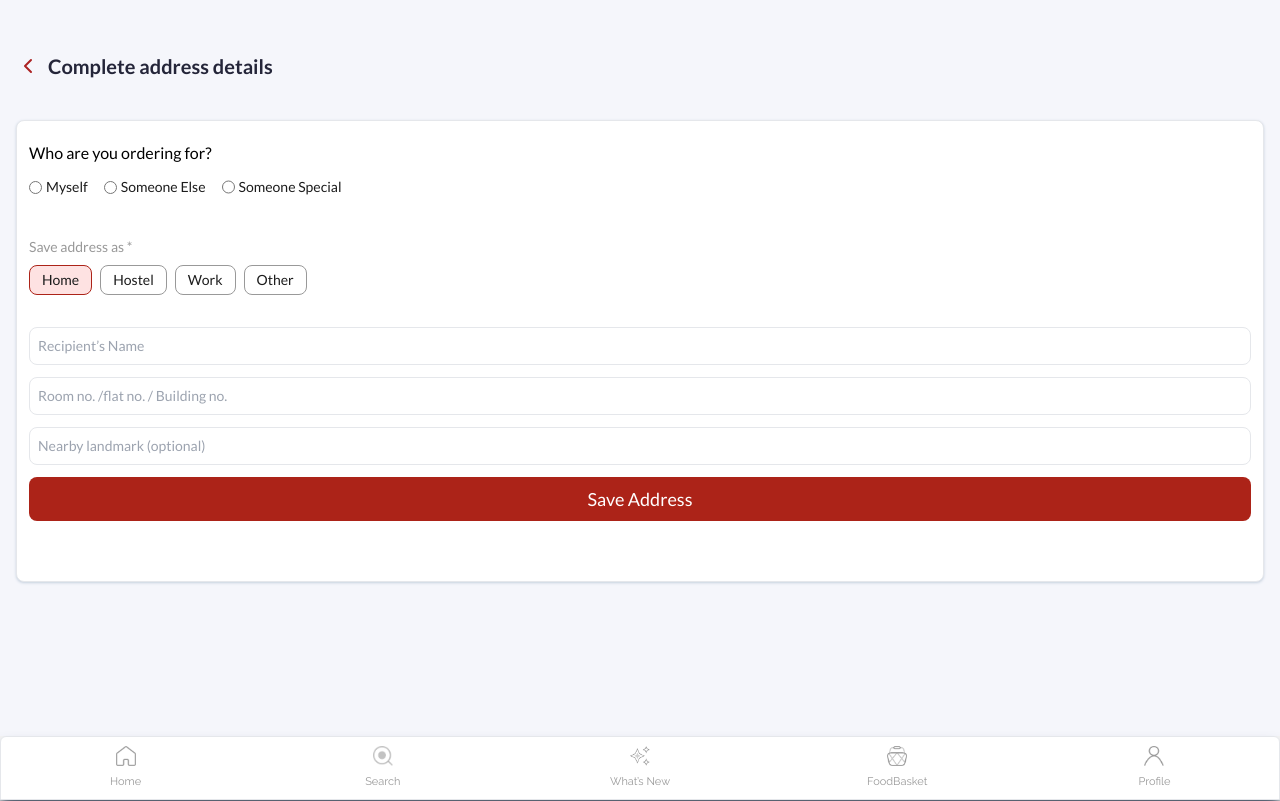
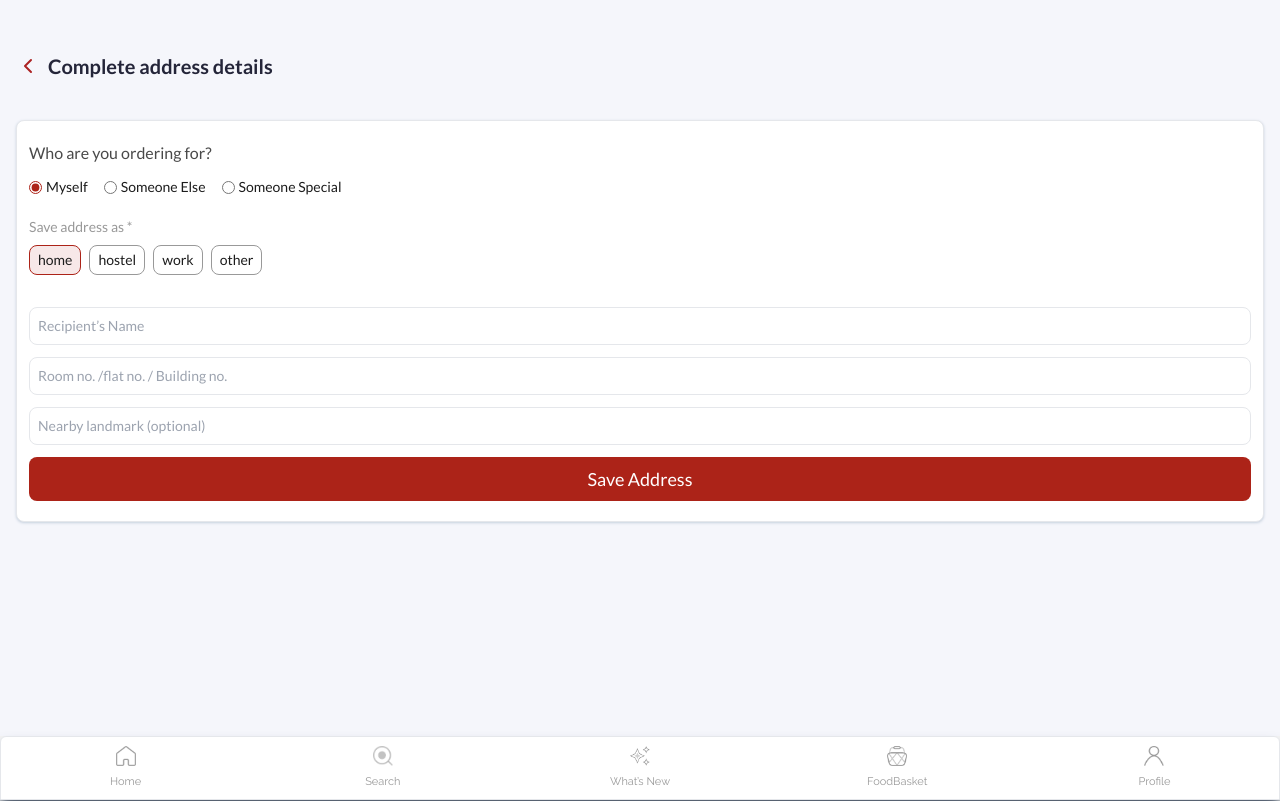
Before and after one commit to theDarkHorses/www.theloudkitchens.in, a Next.js app: page /address/new in a window 1280 px wide. Shown: the top 801 px of the page. Built offline with nearby package versions, Linux system fonts and the light colour scheme; no server answers.

Commit message:
made address section and home carousel with sanity

```diff
--- a/app/address/[id]/page.jsx
+++ b/app/address/[id]/page.jsx
@@ -1,123 +1,124 @@
 "use client";
 
-import axios from "axios";
+import { userCollectionRef } from "@/app/firebaseConfig";
+import { useAuth } from "@clerk/nextjs";
+import { collection, doc, getDoc, setDoc } from "firebase/firestore";
 import { ChevronLeft } from "lucide-react";
+import Link from "next/link";
+import { useParams } from "next/navigation";
 import { useRouter } from "next/navigation";
-import { useState } from "react";
-const options = ["home", "hostel", "work", "other"];
+import { useEffect, useState } from "react";
+
+const orderForOptions = ["Myself", "Someone Else", "Someone special"];
+const locationOptions = ["home", "hostel", "work", "other"];
+
+
 
 export default function page() {
-  const [activeLocation, setActiveLocation] = useState(options[0]);
-  const [orderFor, setOrderFor] = useState(options[0]);
-  const [simpleFormData, setSimpleFormData] = useState({
-    name: "",
-    address: "",
-    birthday: "",
-    landmark: "",
-  });
-  const router = useRouter();
-  const submitHandler = async (e) => {
-    e.preventDefault();
-    const response = await axios.post(
-      "http://localhost:3000/api/address",
-      simpleFormData
-    );
+    const params = useParams()
+    const router = useRouter()
+    const { userId } = useAuth()
+    const [orderFor, setOrderFor] = useState(orderForOptions[0]);
+    const [location, setLocation] = useState(locationOptions[0]);
+    const [address, setAddress] = useState({ name: "", address: "", landmark: "", birthday: "", orderFor: "", location: "" });
 
-    console.log("submit", simpleFormData, response);
-  };
+    useEffect(() => {
+        async function getAddress(addressId) {
+            const addressRef = doc(collection(doc(userCollectionRef, userId), "addresses"), addressId);
+            const address = await getDoc(addressRef);
+            return address.data();
+        }
 
+        getAddress(params.id).then((data) => {
+            setAddress({ id: params.id, address: data.address || "", birthday: data.birthday || "", landmark: data.landmark || "", name: data.name || "" })
+            setOrderFor(data?.orderFor || orderForOptions[0])
+            setLocation(data?.location || locationOptions[0])
+        })
+    }, []
+    )
+
+    const handleSubmit = async (e) => {
+        e.preventDefault()
+        try {
+            await setDoc(doc(collection(doc(userCollectionRef, userId), "addresses"), params.id), { ...address, orderFor, location })
+        } catch (err) {
+            console.log(err.message)
+        }
+        router.push("/address")
+        router.refresh()
+
+    }
     return (
         <section className="h-[calc(100vh_-_64px)] no-scrollbar px-4 bg-[#F5F6FB] w-full overflow-hidden overflow-y-scroll py-8">
             <header className="flex items-center space-x-2 mt-5 ">
+                <Link href="/address">
                     <ChevronLeft
-          onClick={() => router.back()}
                         size={24}
                         color="#AC2323"
                         className="cursor-pointer"
                     />
+                </Link>
                 <h1 className="font-lato text-xl font-bold text-[#242539]">
                     Complete address details
                 </h1>
             </header>
-      <div className="border mt-10 rounded-lg p-3 py-5 shadow shadow-slate-300  bg-white">
-        <p className="text-base font-lato">Who are you ordering for?</p>
+
+            <main className="border mt-10 rounded-lg p-3 py-5 shadow shadow-slate-300  bg-white">
+                <p className="text-base font-lato text-[#1C1C1CCC]">Who are you ordering for?</p>
                 <div className="flex space-x-4 items-center mt-3 ">
-          <div className="flex space-x-1 text-sm items-center font-lato text-[#1C1C1C]">
+
+                    {orderForOptions.map((option, index) => (
+                        <div key={option} className="flex space-x-1 text-sm items-center font-lato text-[#1C1C1C]">
                             <input
-              name="order"
-              value="Myself"
-              id="myself"
+                                name="orderFor"
+                                value={option}
+                                id={option}
+                                checked={orderFor == option}
                                 type="radio"
                                 className=" accent-primary"
-              onClick={() => setOrderFor("myself")}
+                                onChange={(e) => setOrderFor(e.target.value)}
                             />
-            <label htmlFor="myself">Myself</label>
+                            <label className="capitalize" htmlFor={option}>{option}</label>
                         </div>
-          <div className="flex space-x-1 text-sm items-center font-lato text-[#1C1C1C]">
-            <input
-              name="order"
-              value="someoneElse"
-              id="someoneElse"
-              type="radio"
-              className=" accent-primary"
-              onClick={() => setOrderFor("someoneElse")}
-            />
-            <label htmlFor="someoneElse">Someone Else</label>
+                    ))}
+
                 </div>
-          <div className="flex space-x-1 text-sm font-lato text-[#1C1C1C]">
-            <input
-              name="order"
-              value="someoneSpecial"
-              id="someoneSpecial"
-              type="radio"
-              className=" accent-primary"
-              onClick={() => setOrderFor("someoneSpecial")}
-            />
-            <label htmlFor="someoneSpecial">Someone Special</label>
+                <div className="font-lato text-sm  mt-5">
+                    <p className="text-text text-sm">Save address as *</p>
+                    <div className="w-full flex mt-2 space-x-2 font-lato text-sm text-[#1C1C1C]">
+                        {locationOptions.map((label) => (
+                            <div key={label} onClick={() => setLocation(label)} className={`flex space-x-1 text-sm items-center font-lato px-2 py-1 border rounded-lg text-[#1C1C1C] ${location == label ? "border-primary bg-[#AC23231A]" : "border-[#999]"}`}>
+                                {label}
+                            </div>
+                        ))}
                     </div>
                 </div>
-        <div className="font-lato text-sm my-10">
-          <p className="text-text text-sm">Save address as *</p>
-          <div className="w-full mt-2 space-x-2 font-lato text-sm text-[#1C1C1C]">
-            {options.map((label) => (
-              <button
-                type="button"
-                key={label}
-                onClick={() => setActiveLocation(label)}
-                className={`px-3 py-1 border capitalize rounded-lg ${
-                  label == activeLocation
-                    ? "border-primary bg-red-100"
-                    : "border-text"
-                }`}
-              >
-                {label}
-              </button>
-            ))}
-          </div>
                 <form
-            onSubmit={submitHandler}
+                    onSubmit={handleSubmit}
                     className="space-y-3 mt-8 flex flex-col font-lato text-sm"
                 >
-            {orderFor == "someoneSpecial" ? (
+                    {orderFor == "Someone special" ? (
                         <>
                             <input
                                 onChange={(e) =>
-                    setSimpleFormData({
-                      ...simpleFormData,
+                                    setAddress({
+                                        ...address,
                                         name: e.target.value,
                                     })
                                 }
+                                value={address.name}
                                 placeholder="Taste Chaser’s Name"
                                 className="py-2 px-2 w-full border rounded-lg outline-none"
                                 required
                             />
                             <input
                                 onChange={(e) =>
-                    setSimpleFormData({
-                      ...simpleFormData,
+                                    setAddress({
+                                        ...address,
                                         birthday: e.target.value,
                                     })
                                 }
+                                value={address.birthday}
                                 placeholder="TasteChaser’s Birthday"
                                 className="py-2 px-2 w-full border rounded-lg outline-none"
                                 required
@@ -126,8 +127,9 @@ export default function page() {
                     ) : (
                         <input
                             onChange={(e) =>
-                  setSimpleFormData({ ...simpleFormData, name: e.target.value })
+                                setAddress({ ...address, name: e.target.value })
                             }
+                            value={address.name}
                             placeholder="Recipient’s Name"
                             className="py-2 px-2 w-full border rounded-lg outline-none"
                             required
@@ -135,22 +137,24 @@ export default function page() {
                     )}
                     <input
                         onChange={(e) =>
-                setSimpleFormData({
-                  ...simpleFormData,
+                            setAddress({
+                                ...address,
                                 address: e.target.value,
                             })
                         }
+                        value={address.address}
                         placeholder="Room no. /flat no. / Building no."
                         className="py-2 px-2 w-full border rounded-lg outline-none"
                         required
                     />
                     <input
                         onChange={(e) =>
-                setSimpleFormData({
-                  ...simpleFormData,
+                            setAddress({
+                                ...address,
                                 landmark: e.target.value,
                             })
                         }
+                        value={address.landmark}
                         placeholder="Nearby landmark (optional)"
                         className="py-2 px-2 w-full border rounded-lg outline-none"
                         required
@@ -162,8 +166,8 @@ export default function page() {
                         Save Address
                     </button>
                 </form>
-        </div>
-      </div>
+            </main>
+
         </section>
-  );
+    )
 }
--- /dev/null
+++ b/app/address/new/page.jsx
@@ -0,0 +1,158 @@
+"use client";
+
+import { userCollectionRef } from "@/app/firebaseConfig";
+import { useAuth } from "@clerk/nextjs";
+import { addDoc, collection, doc, getDoc, setDoc } from "firebase/firestore";
+import { ChevronLeft } from "lucide-react";
+import Link from "next/link";
+import { useParams } from "next/navigation";
+import { useRouter } from "next/navigation";
+import { useEffect, useState } from "react";
+
+const orderForOptions = ["Myself", "Someone Else", "Someone special"];
+const locationOptions = ["home", "hostel", "work", "other"];
+
+
+
+export default function page() {
+  const params = useParams()
+  const router = useRouter()
+  const { userId } = useAuth()
+  const [orderFor, setOrderFor] = useState(orderForOptions[0]);
+  const [location, setLocation] = useState(locationOptions[0]);
+  const [address, setAddress] = useState({ name: "", address: "", landmark: "", birthday: "", orderFor: "", location: "" });
+
+  const handleSubmit = async (e) => {
+    e.preventDefault()
+    try {
+      await addDoc(collection(doc(userCollectionRef, userId), "addresses"), { ...address, orderFor, location })
+    } catch (err) {
+      console.log(err.message)
+    }
+    router.push("/address")
+    router.refresh()
+
+  }
+  return (
+    <section className="h-[calc(100vh_-_64px)] no-scrollbar px-4 bg-[#F5F6FB] w-full overflow-hidden overflow-y-scroll py-8">
+      <header className="flex items-center space-x-2 mt-5 ">
+        <Link href="/address">
+          <ChevronLeft
+            size={24}
+            color="#AC2323"
+            className="cursor-pointer"
+          />
+        </Link>
+        <h1 className="font-lato text-xl font-bold text-[#242539]">
+          Complete address details
+        </h1>
+      </header>
+
+      <main className="border mt-10 rounded-lg p-3 py-5 shadow shadow-slate-300  bg-white">
+        <p className="text-base font-lato text-[#1C1C1CCC]">Who are you ordering for?</p>
+        <div className="flex space-x-4 items-center mt-3 ">
+
+          {orderForOptions.map((option, index) => (
+            <div key={option} className="flex space-x-1 text-sm items-center font-lato text-[#1C1C1C]">
+              <input
+                name="orderFor"
+                value={option}
+                id={option}
+                checked={orderFor == option}
+                type="radio"
+                className=" accent-primary"
+                onChange={(e) => setOrderFor(e.target.value)}
+              />
+              <label className="capitalize" htmlFor={option}>{option}</label>
+            </div>
+          ))}
+
+        </div>
+        <div className="font-lato text-sm  mt-5">
+          <p className="text-text text-sm">Save address as *</p>
+          <div className="w-full flex mt-2 space-x-2 font-lato text-sm text-[#1C1C1C]">
+            {locationOptions.map((label) => (
+              <div key={label} onClick={() => setLocation(label)} className={`flex space-x-1 text-sm items-center font-lato px-2 py-1 border rounded-lg text-[#1C1C1C] ${location == label ? "border-primary bg-[#AC23231A]" : "border-[#999]"}`}>
+                {label}
+              </div>
+            ))}
+          </div>
+        </div>
+        <form
+          onSubmit={handleSubmit}
+          className="space-y-3 mt-8 flex flex-col font-lato text-sm"
+        >
+          {orderFor == "Someone special" ? (
+            <>
+              <input
+                onChange={(e) =>
+                  setAddress({
+                    ...address,
+                    name: e.target.value,
+                  })
+                }
+                value={address.name}
+                placeholder="Taste Chaser’s Name"
+                className="py-2 px-2 w-full border rounded-lg outline-none"
+                required
+              />
+              <input
+                onChange={(e) =>
+                  setAddress({
+                    ...address,
+                    birthday: e.target.value,
+                  })
+                }
+                value={address.birthday}
+                placeholder="TasteChaser’s Birthday"
+                className="py-2 px-2 w-full border rounded-lg outline-none"
+                required
+              />
+            </>
+          ) : (
+            <input
+              onChange={(e) =>
+                setAddress({ ...address, name: e.target.value })
+              }
+              value={address.name}
+              placeholder="Recipient’s Name"
+              className="py-2 px-2 w-full border rounded-lg outline-none"
+              required
+            />
+          )}
+          <input
+            onChange={(e) =>
+              setAddress({
+                ...address,
+                address: e.target.value,
+              })
+            }
+            value={address.address}
+            placeholder="Room no. /flat no. / Building no."
+            className="py-2 px-2 w-full border rounded-lg outline-none"
+            required
+          />
+          <input
+            onChange={(e) =>
+              setAddress({
+                ...address,
+                landmark: e.target.value,
+              })
+            }
+            value={address.landmark}
+            placeholder="Nearby landmark (optional)"
+            className="py-2 px-2 w-full border rounded-lg outline-none"
+            required
+          />
+          <button
+            type="submit"
+            className="bg-primary text-white text-lg font-lato text-center w-full py-2 mt-10 rounded-lg"
+          >
+            Save Address
+          </button>
+        </form>
+      </main>
+
+    </section>
+  )
+}
--- a/app/address/page.jsx
+++ b/app/address/page.jsx
@@ -1,4 +1,5 @@
-import axios from "axios";
+import { auth } from "@clerk/nextjs";
+import { collection, doc, getDocs } from "firebase/firestore";
 import {
   Briefcase,
   ChevronLeft,
@@ -9,27 +10,24 @@ import {
   Plus,
 } from "lucide-react";
 import Link from "next/link";
+import { userCollectionRef } from "../firebaseConfig";
 
-const ADDRESS = [
-  {
-    type: "home",
-    description:
-      "Faculty block, quarter no 2, near girls hostel, near workshop, near front main block near main gate near main colelge",
-  },
-  {
-    type: "home",
-    description:
-      "Faculty block, quarter no 2, near girls hostel, near workshop, near front main block near main gate near main colelge",
-  },
-];
 
-const Adress = async () => {
-  const getAddress = axios.get("localhost:3000/api/address");
-  console.log(getAddress);
-};
 
-export default function page() {
-  Adress();
+async function getAddresses() {
+  const { userId } = auth();
+  const addressCollectionRef = collection(
+    doc(userCollectionRef, userId),
+    "addresses"
+  );
+  const savedAddresses = await getDocs(addressCollectionRef);
+  return savedAddresses.docs.map((doc) => ({ id: doc.id, ...doc.data() }));
+}
+
+
+
+export default async function page() {
+  const addresses = await getAddresses();
   return (
     <section className="h-[calc(100vh_-_64px)] no-scrollbar px-4 bg-[#F5F6FB] w-full overflow-hidden overflow-y-scroll py-8">
       <header className="flex items-center space-x-2 mt-5 ">
@@ -56,29 +54,29 @@ export default function page() {
             Saved Addresses
           </h2>
           <main className="px-4 py-2 rounded-lg divide-y-[1px] shadow shadow-slate-300 bg-white">
-            {ADDRESS.map((address, index) => (
+            {addresses.map((address, index) => (
               <div
                 key={index}
-                className="flex py-6 space-x-4 items-start justify-between"
+                className="flex py-6 space-x-4 items-start "
               >
                 <div className="flex flex-col items-center">
-                  {address.type == "home" ? (
+                  {address.location == "home" ? (
                     <Home size={16} className="text-[#18191B]" />
                   ) : (
                     <Briefcase size={16} className="text-[#18191B]" />
                   )}
                   <p className="capitalize text-xs font-lato mt-1 ">
-                    {address.type}
+                    {address.location}
                   </p>
                 </div>
                 <div className="">
                   <p className="font-lato leading-none text-[#18191B] text-base capitalize">
-                    {address.type}
+                    {address.location}
                   </p>
                   <p className="font-lato mt-1 leading-snug text-xs text-md text-[#777] capitalize">
-                    {address.description}
+                    {`${address.name}, ${address.address}, ${address.landmark}.`}
                   </p>
-                  <Link href={`/address?edit=${index}`} className="w-fit">
+                  <Link href={`/address?edit=${address.id}`} className="w-fit">
                     <div className="p-1 bg-white w-fit rounded-full mt-3 shadow border shadow-slate-100">
                       <MoreHorizontal className="text-primary " size={16} />
                     </div>
--- /dev/null
+++ b/app/api/address/route.js
@@ -0,0 +1,29 @@
+import { NextResponse as res } from "next/server";
+import { userCollectionRef } from "@/app/firebaseConfig";
+import { auth } from "@clerk/nextjs/server";
+import { addDoc, collection, doc, deleteDoc } from "@firebase/firestore";
+
+export async function POST(req) {
+  const { userId } = auth();
+  const payload = await req.json();
+  const addressCollectionRef = collection(
+    doc(userCollectionRef, userId),
+    "addresses"
+  );
+  await addDoc(addressCollectionRef, payload, {
+    merge: true,
+  });
+  return res.json(payload);
+}
+
+export async function DELETE(req) {
+  const { url } = await req
+  const editAddressId = new URL(url).searchParams.get("edit")
+  const { userId } = auth();
+  const addressCollectionRef = collection(
+    doc(userCollectionRef, userId),
+    "addresses"
+  );
+  await deleteDoc(doc(addressCollectionRef, editAddressId));
+  return res.json({ message: "deleted" });
+}
--- a/app/home/layout.jsx
+++ b/app/home/layout.jsx
@@ -47,12 +47,12 @@ export default async function Layout({ dishes, carousel, restaurants }) {
             </p>
           </Link>
         </div>
-        <section className=" mt-4 space-y-2">
+        <section className=" mt-8 space-y-2">
           <header className="flex justify-between mx-5">
             <h2 className="font-raleway font-bold text-[#555]">
               Select Restaurant
             </h2>
-            <Link
+            {/* <Link
               href="/"
               className="text-[#AC2323] space-x-2 flex font-lato text-sm items-center font-semibold border-l-2 border-[#AC2323]"
             >
@@ -64,7 +64,7 @@ export default async function Layout({ dishes, carousel, restaurants }) {
                 alt="seeall"
                 className=" aspect-square"
               />
-            </Link>
+            </Link> */}
           </header>
           {restaurants}
         </section>
--- a/app/layout.jsx
+++ b/app/layout.jsx
@@ -28,8 +28,6 @@ export const metadata = {
 export default function RootLayout({ children }) {
   return (
     <ClerkProvider>
-
-
         <html lang="en" className=' overflow-hidden scroll-smooth'>
           <body className={`${lato.variable} ${raleway.variable} h-[calc(100vh_-_62px)] no-scrollbar overflow-x-hidden overflow-y-scroll  bg-app pb-`}>
             <ReduxProvider>{children}</ReduxProvider>
```
Also changed, not shown: app/api/address/route.jsx (deleted, +0 -17 lines), app/cart/page.jsx (+5 -5 lines), app/components/AddressDialog.jsx (+10 -10 lines), app/home/@carousel/page.jsx (+4 -20 lines), app/queries/restaurant.js (+8 -0 lines). Lines whose indentation alone changed are shown as unchanged.
